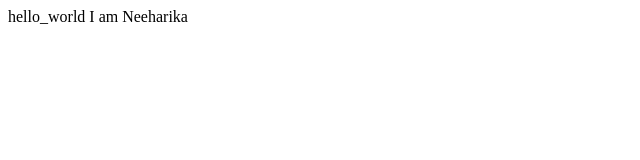
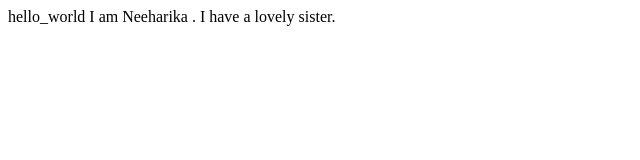
Before and after one commit to shatakshi0602/basic_hrml, a plain HTML site: page index.html in a window 1280 px wide. Shown: the whole page, without its empty margins (0-640 px from the left). Drawn offline with Linux system fonts and the light colour scheme.

Commit message:
Update index.html

```diff
--- a/index.html
+++ b/index.html
@@ -8,7 +8,7 @@
     <body>
 
         <div>
-            hello_world  I am Neeharika
+            hello_world  I am Neeharika .  I have a lovely sister.
 
         </div>
     </body>
```
